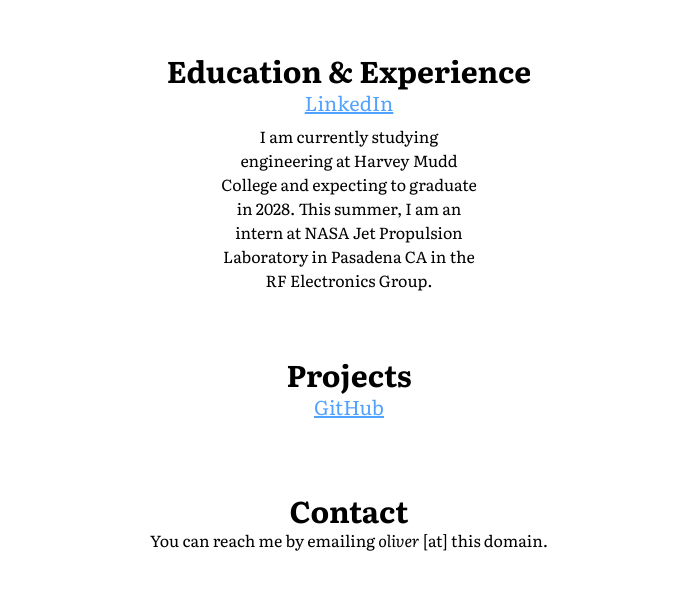
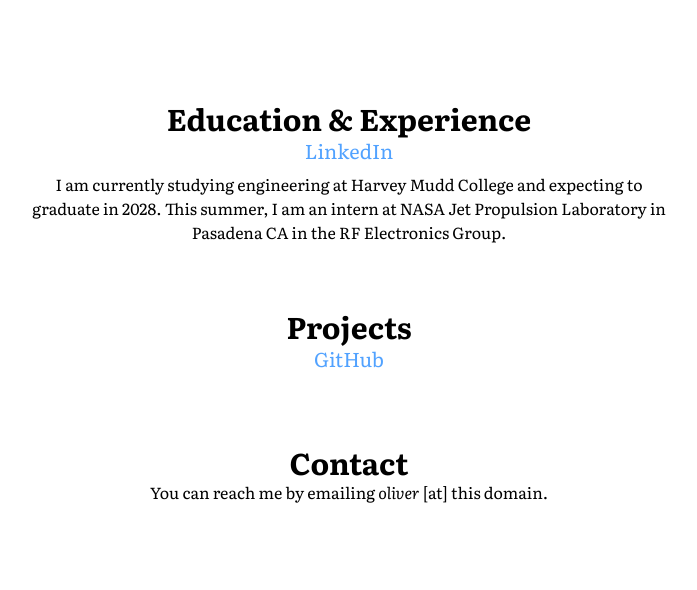
Before and after one commit to ohowe1/minimal-site, a website built with Vite: page index.html in a window 1280 px wide. Shown: the part 898-1488 px from the top of the page, without its empty margins (291-988 px from the left). Built offline with nearby package versions, Linux system fonts and the light colour scheme.

Commit message:
clean up css

```diff
--- a/index.html
+++ b/index.html
@@ -36,18 +36,15 @@
     </header>
     <div class="h-screen">
       <div id="scroll-tracker" class="h-full" aria-hidden="true"></div>
+      <!-- flex is added in the transition.ts -->
       <div
-        class="hidden h-full w-full flex flex-col items-center justify-center space-y-8 sm:space-y-12 md:space-y-16 px-4"
+        class="hidden h-full w-full flex-col items-center justify-center space-y-8 sm:space-y-12 md:space-y-16 px-4"
         id="content"
       >
-        <section class="w-full max-w-2xl flex flex-col items-center opacity-0">
-          <h1 class="text-2xl sm:text-3xl font-bold">Education & Experience</h1>
-          <a
-            href="https://linkedin.com/in/oliver-howe"
-            class="underline text-lg sm:text-xl text-blue-400 mb-2"
-            >LinkedIn</a
-          >
-          <p class="mx-2 text-sm sm:text-base md:max-w-3/5 lg:max-w-2/5">
+        <section class="section opacity-0">
+          <h1>Education & Experience</h1>
+          <a href="https://linkedin.com/in/oliver-howe">LinkedIn</a>
+          <p>
             I am currently studying engineering at Harvey Mudd College and
             expecting to graduate in 2028. This summer, I am an intern at NASA
             Jet Propulsion Laboratory in Pasadena CA in the RF Electronics
@@ -55,20 +52,14 @@
           </p>
         </section>
 
-        <section class="w-full max-w-2xl flex flex-col items-center opacity-0">
-          <h1 class="text-2xl sm:text-3xl font-bold">Projects</h1>
-          <a
-            href="https://github.com/ohowe1"
-            class="underline text-lg sm:text-xl text-blue-400 mb-2"
-            >GitHub</a
-          >
+        <section class="section opacity-0">
+          <h1>Projects</h1>
+          <a href="https://github.com/ohowe1">GitHub</a>
         </section>
 
-        <section class="w-full max-w-2xl flex flex-col items-center opacity-0">
-          <h1 class="text-2xl sm:text-3xl font-bold">Contact</h1>
-          <p class="text-sm sm:text-base">
-            You can reach me by emailing <em>oliver</em> [at] this domain.
-          </p>
+        <section class="section opacity-0">
+          <h1>Contact</h1>
+          <p>You can reach me by emailing <em>oliver</em> [at] this domain.</p>
         </section>
       </div>
     </div>
--- a/style.css
+++ b/style.css
@@ -3,3 +3,21 @@
 @theme {
   --font-serif: "Literata", serif;
 }
+
+@layer components {
+  .section {
+    @apply w-full max-w-2xl flex flex-col items-center;
+
+    h1 {
+      @apply text-2xl sm:text-3xl font-bold;
+    }
+
+    a {
+      @apply hover:underline text-lg sm:text-xl text-blue-400 mb-2;
+    }
+
+    p {
+      @apply mx-2 text-sm sm:text-base;
+    }
+  }
+}
```
